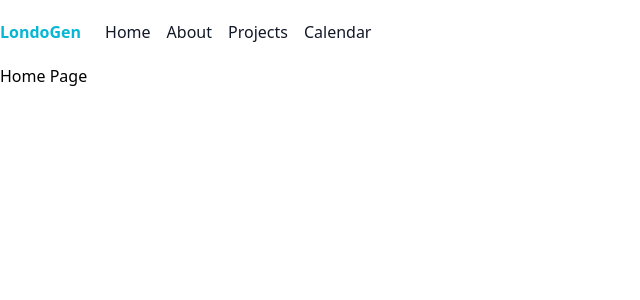
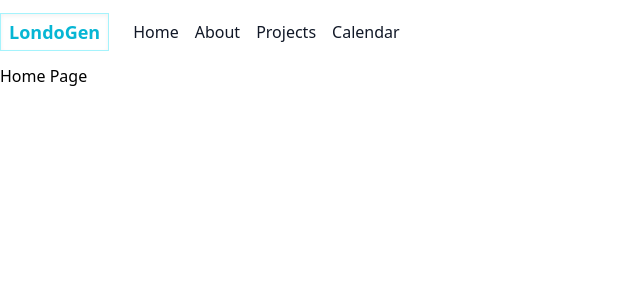
Before and after one commit to mostafizur99/londogen, a React (Create React App) app: page / in a window 1280 px wide. Shown: the top 300 px of the page, without its empty margins (0-640 px from the left). Built offline with nearby package versions, Linux system fonts and the light colour scheme.

Commit message:
style: favicon and logo updated

```diff
--- a/public/index.html
+++ b/public/index.html
@@ -3,7 +3,7 @@
 
 <head>
   <meta charset="utf-8" />
-  <link rel="icon" href="%PUBLIC_URL%/favicon.ico" />
+  <link rel="icon" href="%PUBLIC_URL%/favicon.png" />
   <meta name="viewport" content="width=device-width, initial-scale=1" />
   <meta name="theme-color" content="#000000" />
   <meta name="description" content="Web site created using create-react-app" />
--- a/src/components/Headers/Header.js
+++ b/src/components/Headers/Header.js
@@ -29,10 +29,10 @@ const Header = () => {
                     </div>
                     <div className="flex flex-1 items-center justify-center sm:items-stretch sm:justify-start">
                         <div className="flex flex-shrink-0 items-center">
-                            <h3 className='text-cyan-500 font-bold '>LondoGen</h3>
+                            <h3 className='text-cyan-500 font-extrabold text-lg border border-cyan-200 px-2 py-1 shadow-inner'>LondoGen</h3>
                         </div>
-                        <div className="hidden sm:ml-6 sm:block">
-                            <div className="flex space-x-4">
+                        <div className="hidden sm:ml-6 sm:block my-auto">
+                            <div className="flex space-x-4 items-center ">
                                 {navigation.map((item) => (
                                     <Link key={item.name} to={item.href}
                                         className={`text-gray-900 font-medium `}
```
Also changed, not shown: public/favicon.png (added).
